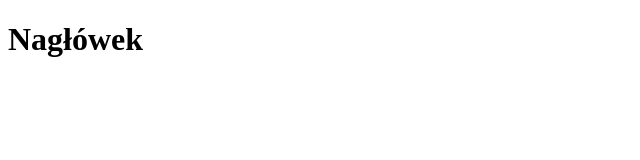
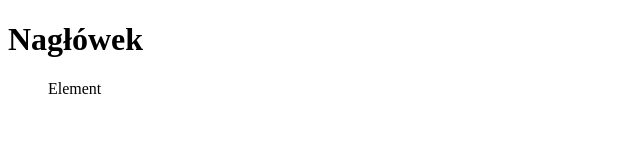
Before and after one commit to michal-korzekwa/test, a plain HTML site: page index.html in a window 1280 px wide. Shown: the full height of the page, 0-640 px from the left. Drawn offline with Linux system fonts and the light colour scheme.

Commit message:
Utworzyłem element

```diff
--- a/index.html
+++ b/index.html
@@ -10,3 +10,8 @@
     <h1>Nagłówek</h1>
   </body>
 </html>
+<html>
+  <ul>
+    Element
+  </ul>
+</html>
```
